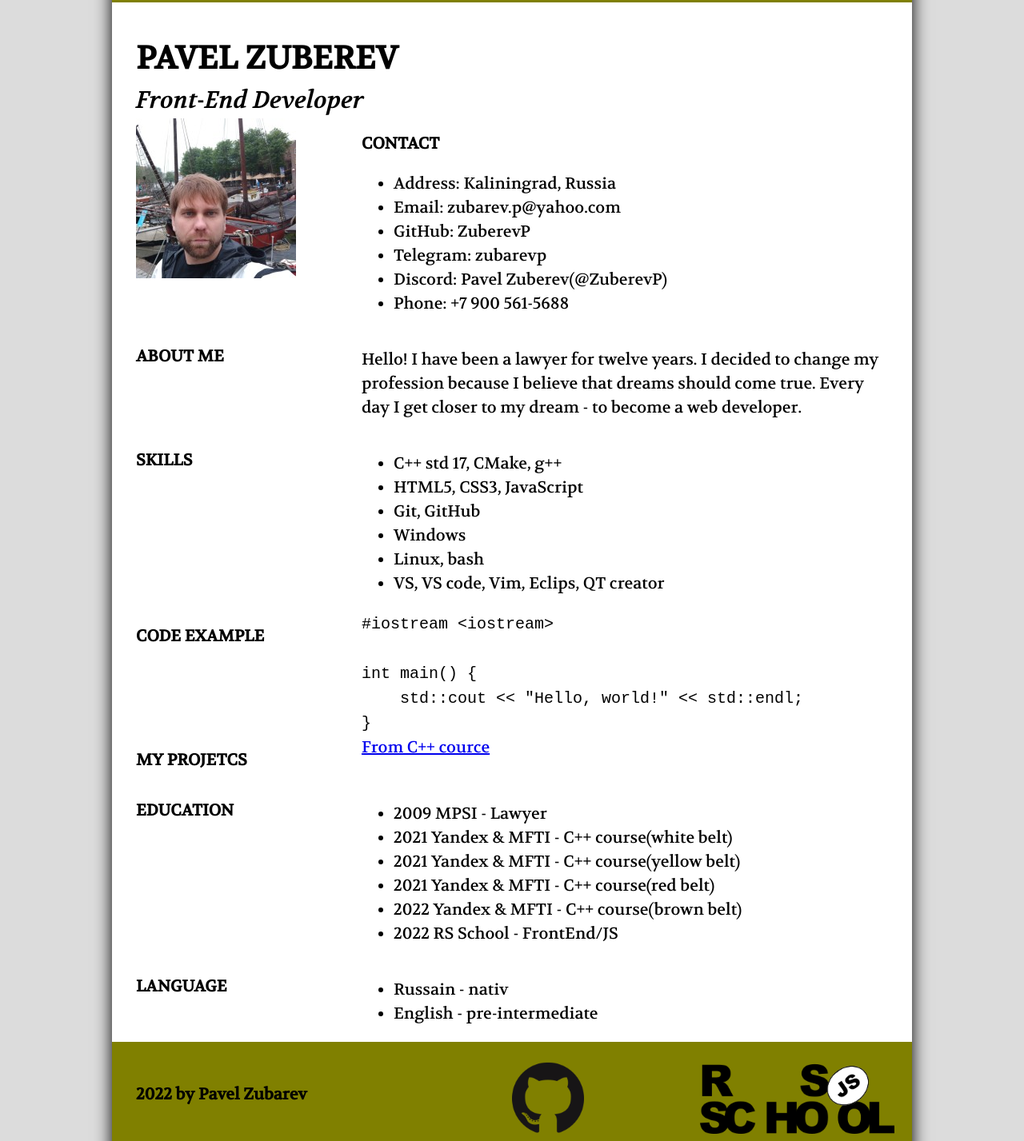
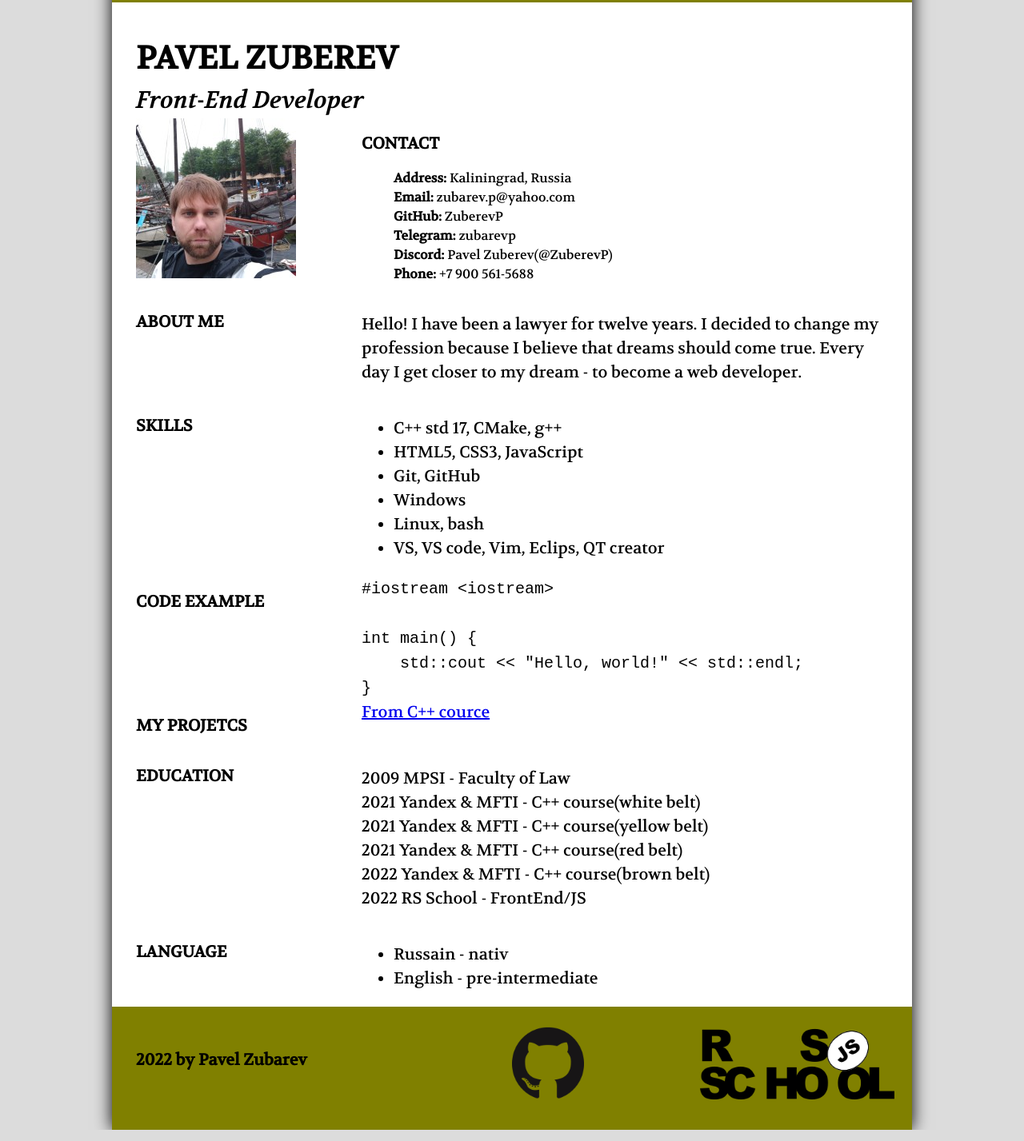
Before and after one commit to ZubarevP/cv, a plain HTML site: page index.html in a window 1280 px wide. Shown: the part 67-1494 px from the top of the page at 80% size. Drawn offline with Linux system fonts and the light colour scheme.

Commit message:
fix: edit HTML file - pass nav to header

```diff
--- a/css/styles.css
+++ b/css/styles.css
@@ -98,6 +98,20 @@ section {
   width: 70%;
 }
 
+.skills-list {
+ list-style: none;
+ font-size: 16px;
+}
+
+.education-list {
+  list-style: none;
+  padding: 0;
+}
+
+.bold {
+  font-weight: bold;
+}
+
 .main-footer {
   background-color: #808000;
 }
--- a/index.html
+++ b/index.html
@@ -9,11 +9,12 @@
 
 <body>
 
+  <div class="shadow">
     <!-- ========================================================== -->
-  <!-- ========================== NAVI ========================== -->
+    <!-- ========================= HEADER ========================= -->
     <!-- ========================================================== -->
 
-  <div class="shadow">
+    <header class="main-header">
       <nav class="main-nav">
         <div class="container-nav">
           <ul class="nav-list">
@@ -30,11 +31,6 @@
         </div>
       </nav>
 
-    <!-- ========================================================== -->
-    <!-- ========================= HEADER ========================= -->
-    <!-- ========================================================== -->
-
-    <header class="main-header">
       <div class="container">
         <section class="section" id="sec-head">
 
@@ -47,13 +43,13 @@
           </div>
           <div class="div-right">
             <h2 class="section-title" id="contact">Contact</h2>
-            <ul>
-              <li>Address: Kaliningrad, Russia</li>
-              <li>Email: zubarev.p@yahoo.com</li>
-              <li>GitHub: ZuberevP</li>
-              <li>Telegram: zubarevp</li>
-              <li>Discord: Pavel Zuberev(@ZuberevP)</li>
-              <li>Phone: +7 900 561-5688</li>
+            <ul class="skills-list">
+              <li><span class="bold">Address:</span> Kaliningrad, Russia</li>
+              <li><span class="bold">Email:</span> zubarev.p@yahoo.com</li>
+              <li><span class="bold">GitHub:</span> ZuberevP</li>
+              <li><span class="bold">Telegram:</span> zubarevp</li>
+              <li><span class="bold">Discord:</span> Pavel Zuberev(@ZuberevP)</li>
+              <li><span class="bold">Phone:</span> +7 900 561-5688</li>
             </ul>
           </div>
 
@@ -127,8 +123,8 @@
             <h2 class="section-title" id="education">Education</h2>
           </div>
           <div class="div-right">
-            <ul>
-              <li>2009 MPSI - Lawyer</li>
+            <ul class="education-list">
+              <li>2009 MPSI - Faculty of Law</li>
               <li>2021 Yandex &amp; MFTI - C++ course(white belt)</li>
               <li>2021 Yandex &amp; MFTI - C++ course(yellow belt)</li>
               <li>2021 Yandex &amp; MFTI - C++ course(red belt)</li>
```
Lines whose indentation alone changed are shown as unchanged.
